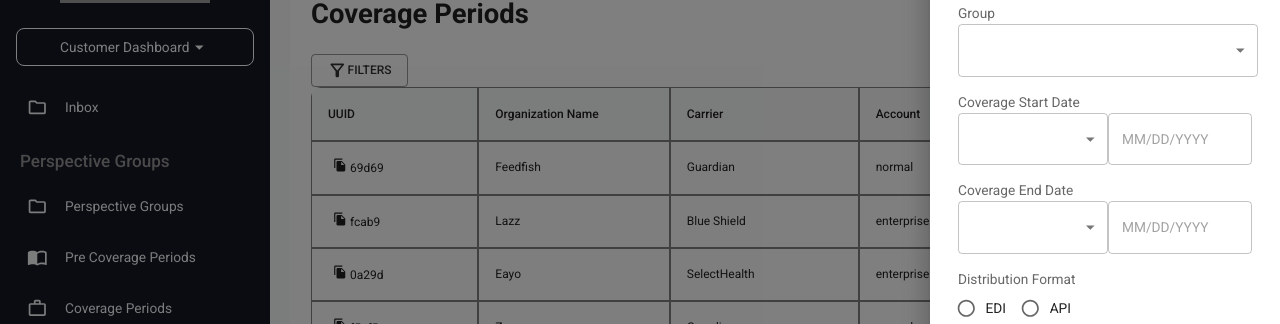
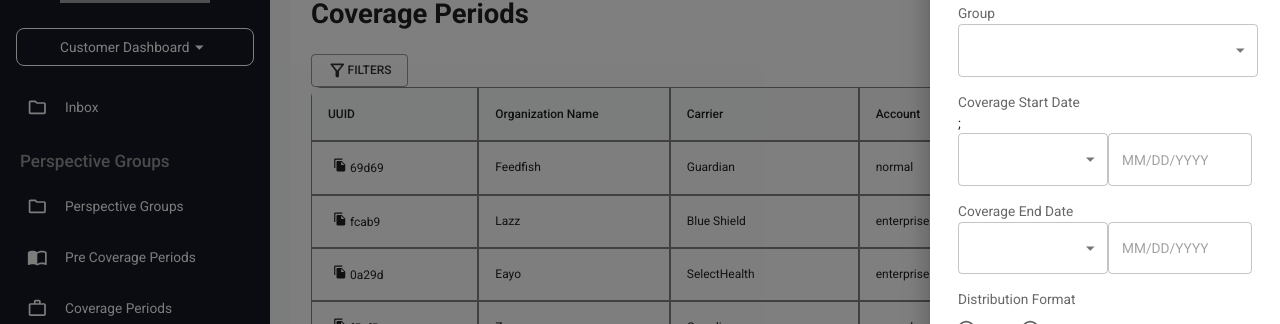
Before and after one commit to kporcioncula04/assignment-ideon-dashboard, a React (Vite) app: page /coveragePeriods in a window 1280 px wide. Both pictures are taken after a click on the button "FILTERS". Shown: the part 145-469 px from the top of the page. Built offline with nearby package versions, Linux system fonts and the light colour scheme; grey boxes are pictures that could not be loaded.

Commit message:
fix: set date working

```diff
--- a/src/components/FilterDrawer.jsx
+++ b/src/components/FilterDrawer.jsx
@@ -92,6 +92,8 @@ function FilterDrawer({ isDrawerOpen, toggleDrawer, onApplyFilter }) {
                 <Box sx={{ display: 'flex', flexDirection: 'row' }}>
                     <Button variant="outlined" onClick={() => setCurrentView('filters')}>Filters</Button>
                     <Button variant="outlined" onClick={() => setCurrentView('saved')} >Saved Filters</Button>
+                    {console.log('setstart', setStartDate)}
+                    {console.log('setstart', selectStartDate)}
                 </Box>
 
 
@@ -111,6 +113,8 @@ function FilterDrawer({ isDrawerOpen, toggleDrawer, onApplyFilter }) {
                             selectedCarriers={selectedCarriers}
                             distributionFormat={distributionFormat}
                             selectStartDate={selectStartDate}
+                            setStartDate={setStartDate}
+                            setEndDate={setEndDate}
                             dateStartType={dateStartType}
                             selectEndDate={selectEndDate}
                             dateEndType={dateEndType} />
--- a/src/components/FiltersApply.jsx
+++ b/src/components/FiltersApply.jsx
@@ -3,6 +3,8 @@ import { Box, FormControl, FormLabel, Select, MenuItem, Checkbox, ListItemText,
 import { AdapterDayjs } from '@mui/x-date-pickers/AdapterDayjs';
 import { LocalizationProvider } from '@mui/x-date-pickers/LocalizationProvider';
 import { DatePicker } from '@mui/x-date-pickers/DatePicker';
+import { TextField } from '@mui/material';
+
 
 function FiltersApply({ selectedOrg,
     handleOrganizationSelectChange,
@@ -66,7 +68,7 @@ function FiltersApply({ selectedOrg,
 
             <FormControl sx={{ m: 1, minWidth: 120 }}>
                 <FormLabel>Coverage Start Date</FormLabel>
-
+                {console.log(typeof setStartDate)};
                 <Box sx={{ display: 'flex', justifyContent: 'space-evenly' }}>
                     <Box>
                         <Select native value={dateStartType} onChange={handleStartDateTypeChange} sx={{ minWidth: '150px' }}>
@@ -82,7 +84,10 @@ function FiltersApply({ selectedOrg,
                     <Box>
                         <LocalizationProvider dateAdapter={AdapterDayjs}>
                             <DatePicker value={selectStartDate}
-                                onChange={(newValue) => setStartDate(newValue)} />
+                                onChange={setStartDate}
+                                slots={{ textField: (params) => <TextField {...params} /> }}
+                            />
+
                         </LocalizationProvider>
                     </Box>
                 </Box>
@@ -109,7 +114,8 @@ function FiltersApply({ selectedOrg,
                             {console.log('end', selectEndDate)}
 
                             <DatePicker value={selectEndDate}
-                                onChange={setEndDate} />
+                                onChange={setEndDate}
+                                slots={{ textField: (params) => <TextField {...params} /> }} />
                         </LocalizationProvider>
                     </Box>
                 </Box>
--- a/src/scenes/coveragePeriods/index.jsx
+++ b/src/scenes/coveragePeriods/index.jsx
@@ -73,7 +73,6 @@ export default function StickyHeadTable() {
 
             if (selectEndDate) {
                 const endDate = new Date(selectEndDate);
-                console.log('end', endDate)
                 formattedEndDate = `${(endDate.getMonth() + 1).toString().padStart(2, '0')}.${endDate.getDate().toString().padStart(2, '0')}.${endDate.getFullYear().toString()}`;
                 const rowEndDate = new Date(row.delivery_config);
                 dateEndMatch = rowEndDate >= endDate;
```
